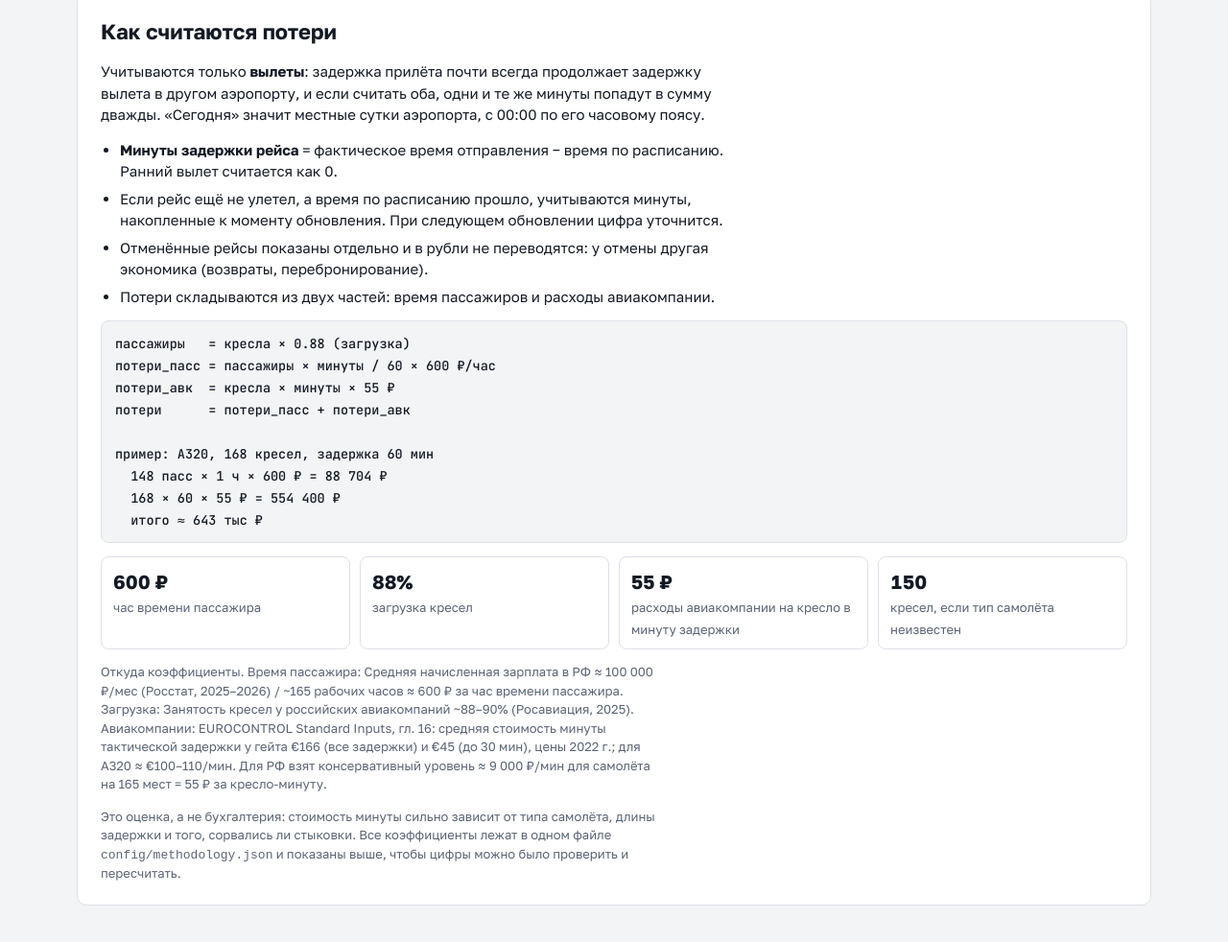
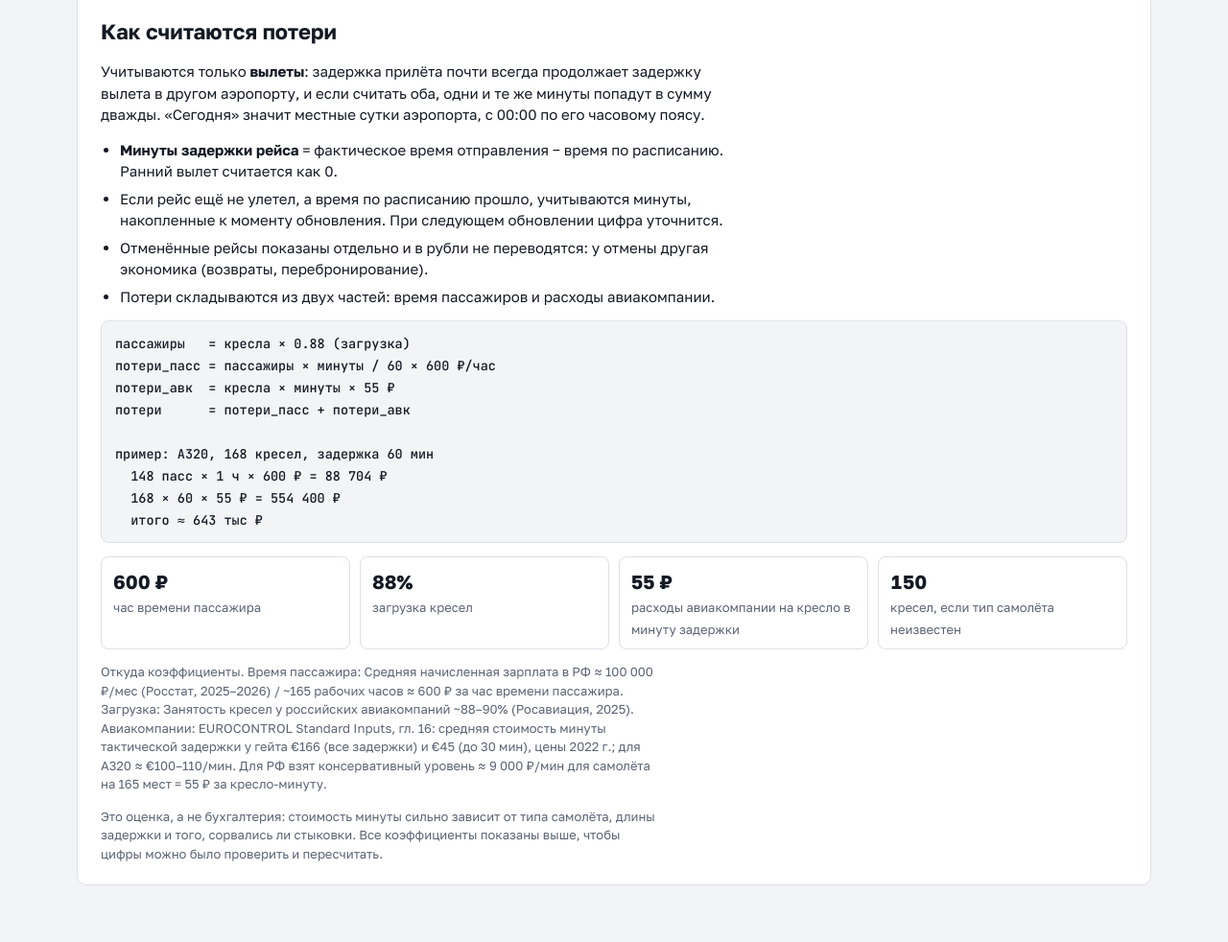
Before and after one commit to aviation-money/flight-delays, a plain HTML site: page docs/index.html in a window 1280 px wide. Shown: the part 3751-4733 px from the top of the page at 96% size. Drawn offline with Linux system fonts and the light colour scheme.

Commit message:
Update index.html

```diff
--- a/docs/index.html
+++ b/docs/index.html
@@ -206,7 +206,7 @@ a { color: var(--focus); }
     <div class="formula" id="formula"></div>
     <div class="params" id="params"></div>
     <p class="src" id="sources"></p>
-    <p class="src">Это оценка, а не бухгалтерия: стоимость минуты сильно зависит от типа самолёта, длины задержки и того, сорвались ли стыковки. Все коэффициенты лежат в одном файле <code>config/methodology.json</code> и показаны выше, чтобы цифры можно было проверить и пересчитать.</p>
+    <p class="src">Это оценка, а не бухгалтерия: стоимость минуты сильно зависит от типа самолёта, длины задержки и того, сорвались ли стыковки. Все коэффициенты показаны выше, чтобы цифры можно было проверить и пересчитать.</p>
   </section>
 
   <footer id="footer"></footer>
```
